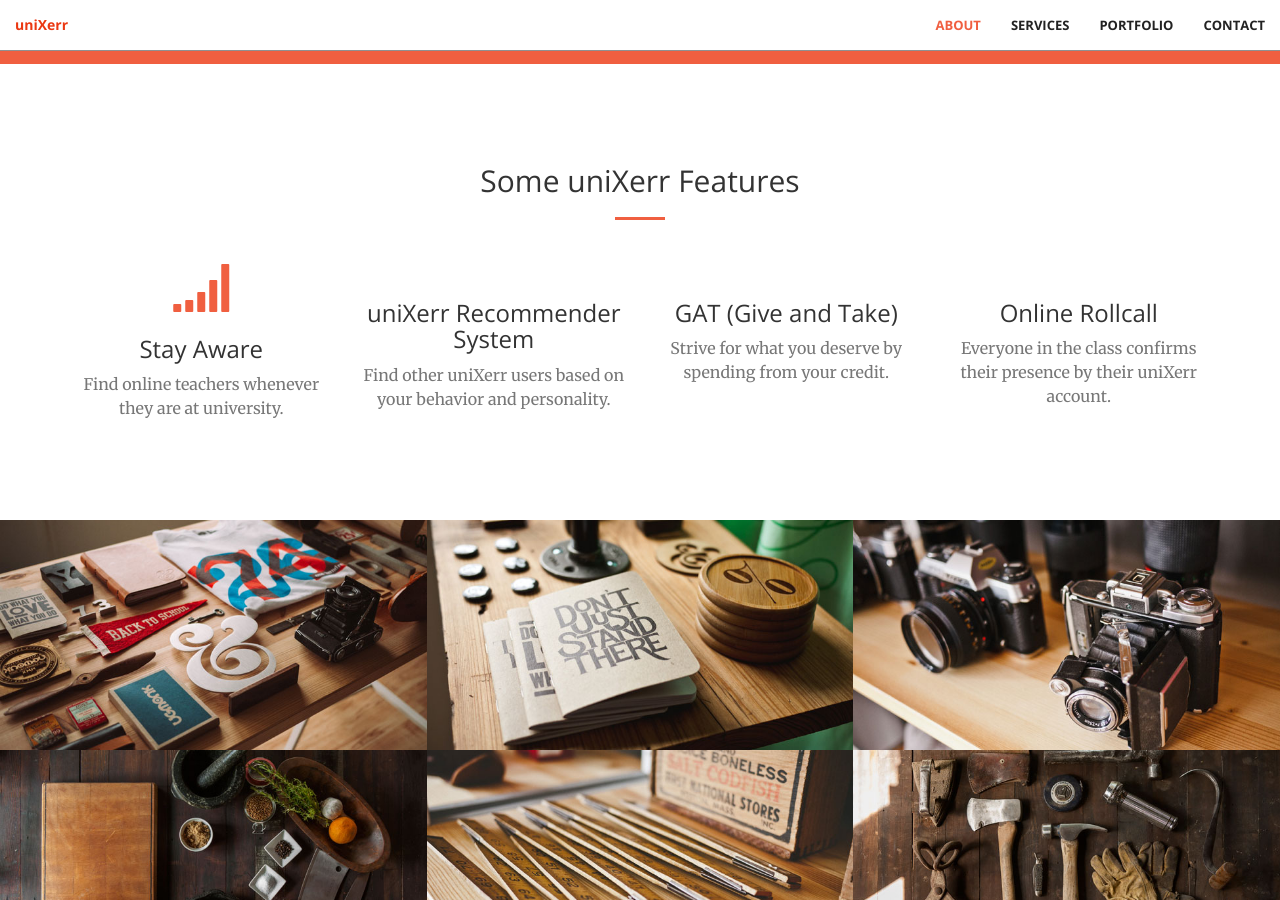
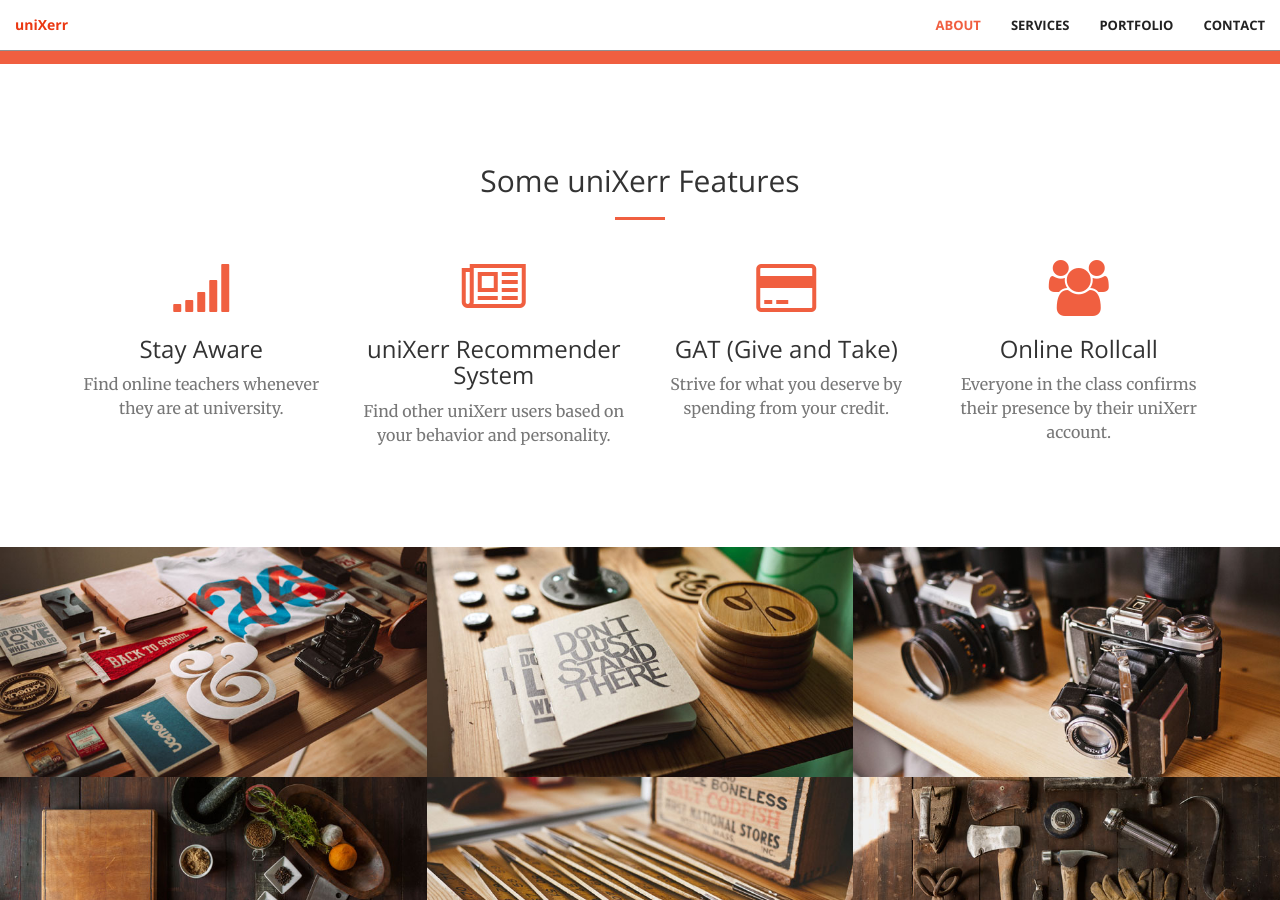
Before and after one commit to wildonion/wildonion.github.io, a Jekyll site: the page built from index.html, in a window 1280 px wide and 900 px high, scrolled down 1206 px. Built offline with Jekyll 4.4.1, drawn with Linux system fonts in a browser that asks for light colours.

Commit message:
updated icons

```diff
--- a/_includes/services.html
+++ b/_includes/services.html
@@ -18,21 +18,21 @@
             </div>
             <div class="col-lg-3 col-md-6 text-center">
                 <div class="service-box">
-                    <i class="fa fa-4x fa-studiovinari wow bounceIn text-primary" data-wow-delay=".1s"></i>
+                    <i class="fa fa-4x fa-newspaper-o wow bounceIn text-primary" data-wow-delay=".1s"></i>
                     <h3>uniXerr Recommender System</h3>
                     <p class="text-muted">Find other uniXerr users based on your behavior and personality.</p>
                 </div>
             </div>
             <div class="col-lg-3 col-md-6 text-center">
                 <div class="service-box">
-                    <i class="fa fa-4x fa-creative-commons-remix wow bounceIn text-primary" data-wow-delay=".2s"></i>
+                    <i class="fa fa-4x fa-credit-card wow bounceIn text-primary" data-wow-delay=".2s"></i>
                     <h3>GAT (Give and Take)</h3>
                     <p class="text-muted">Strive for what you deserve by spending from your credit.</p>
                 </div>
             </div>
             <div class="col-lg-3 col-md-6 text-center">
                 <div class="service-box">
-                    <i class="fa fa-4x fa-user-graduate wow bounceIn text-primary" data-wow-delay=".3s"></i>
+                    <i class="fa fa-4x fa-users wow bounceIn text-primary" data-wow-delay=".3s"></i>
                     <h3>Online Rollcall</h3>
                     <p class="text-muted">Everyone in the class confirms their presence by their uniXerr account.</p>
                 </div>
```
